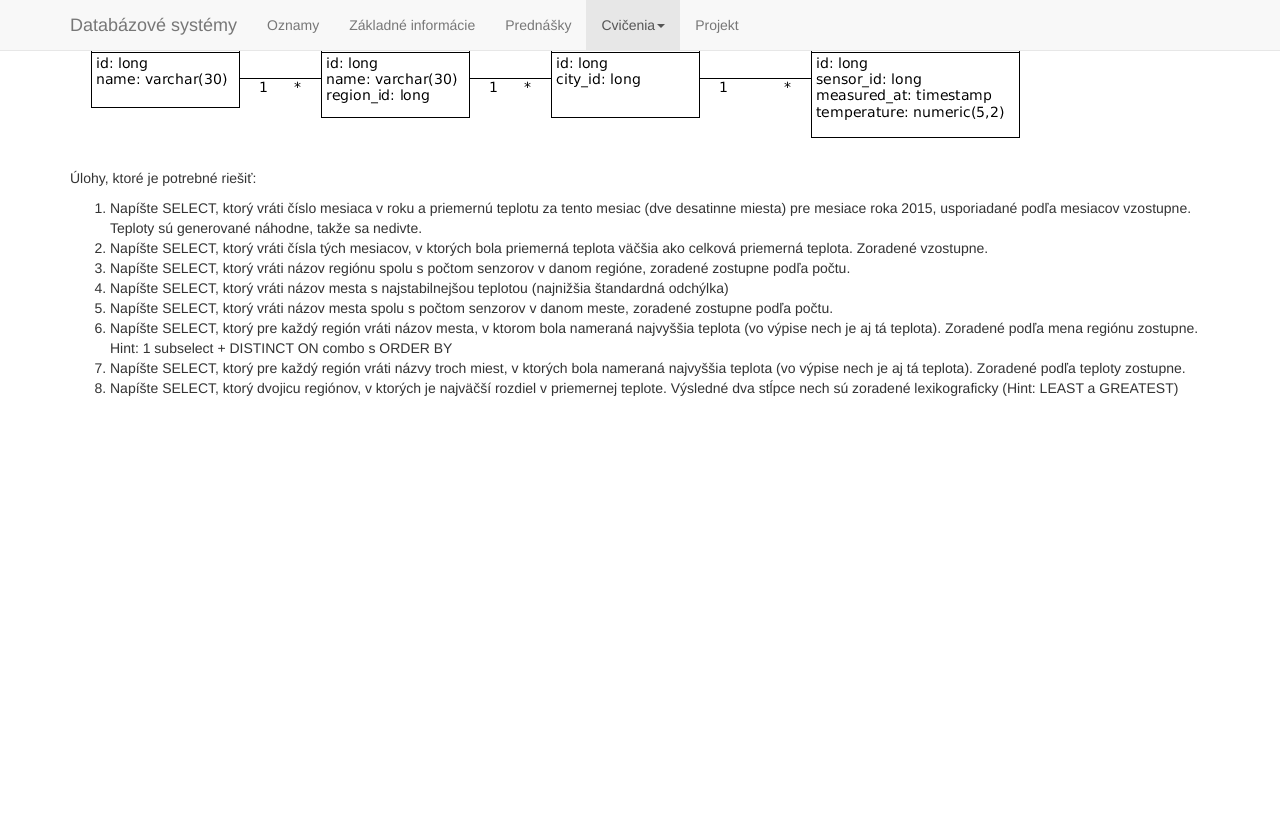
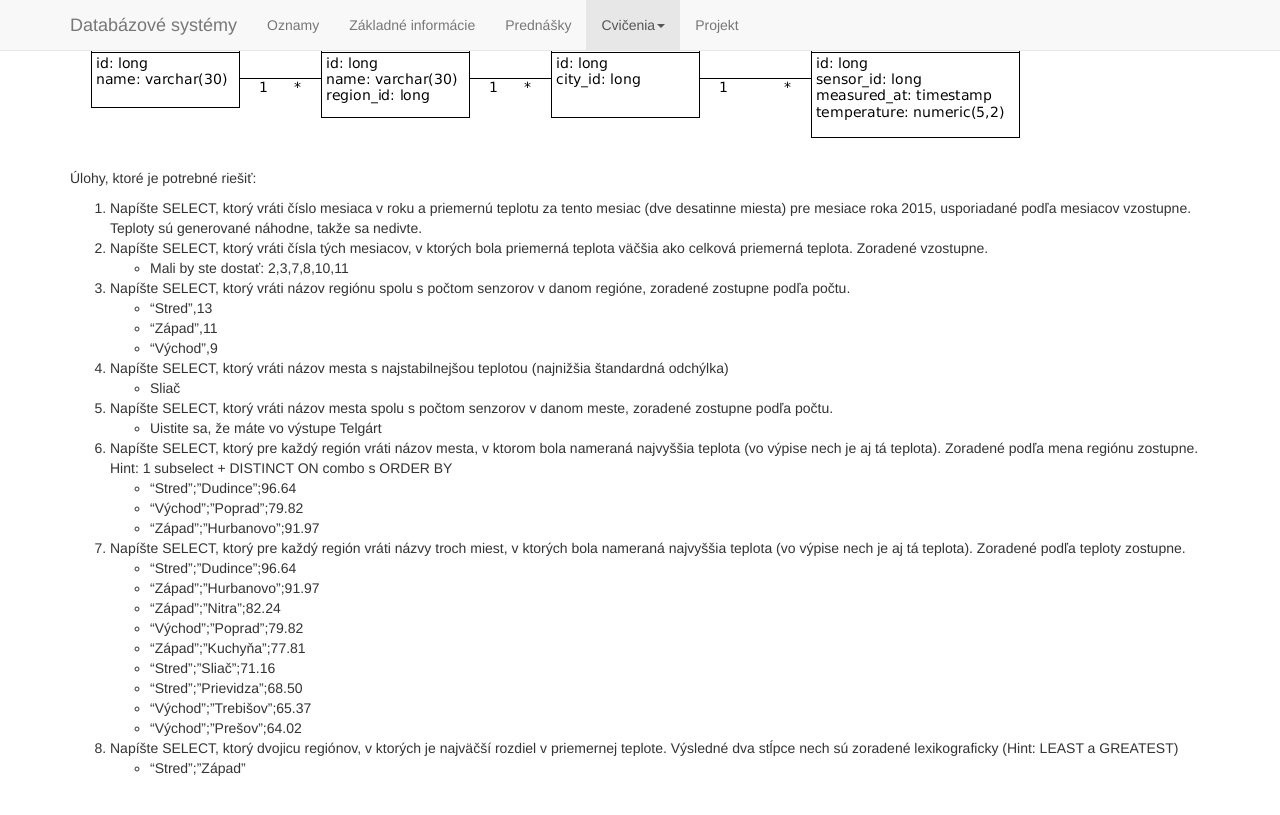
Before and after one commit to masusk/dbs-fiit.github.io, a Jekyll site: the page built from labs/_posts/2016-04-04-7-tyzden.md, in a window 1280 px wide and 900 px high, scrolled down 285 px. Shown: the top 815 px of the window. Built offline with Jekyll 4.4.1, drawn with Linux system fonts in a browser that asks for light colours; nearby versions of some CDN libraries.

Commit message:
Publish results for labs#07.

```diff
--- a/labs/_posts/2016-04-04-7-tyzden.md
+++ b/labs/_posts/2016-04-04-7-tyzden.md
@@ -21,9 +21,28 @@ Je to dump nasledovnej schémy:
 
 1. Napíšte SELECT, ktorý vráti číslo mesiaca v roku a priemernú teplotu za tento mesiac (dve desatinne miesta) pre mesiace roka 2015, usporiadané podľa mesiacov vzostupne. Teploty sú generované náhodne, takže sa nedivte.
 2. Napíšte SELECT, ktorý vráti čísla tých mesiacov, v ktorých bola priemerná teplota väčšia ako celková priemerná teplota. Zoradené vzostupne.
+  * Mali by ste dostať: 2,3,7,8,10,11
 3. Napíšte SELECT, ktorý vráti názov regiónu spolu s počtom senzorov v danom regióne, zoradené zostupne podľa počtu.
+  * "Stred",13
+  * "Západ",11
+  * "Východ",9
 4. Napíšte SELECT, ktorý vráti názov mesta s najstabilnejšou teplotou (najnižšia štandardná odchýlka)
+  * Sliač
 5. Napíšte SELECT, ktorý vráti názov mesta spolu s počtom senzorov v danom meste, zoradené zostupne podľa počtu.
+  * Uistite sa, že máte vo výstupe Telgárt
 6. Napíšte SELECT, ktorý pre každý región vráti názov mesta, v ktorom bola nameraná najvyššia teplota (vo výpise nech je aj tá teplota). Zoradené podľa mena regiónu zostupne. Hint: 1 subselect + DISTINCT ON combo s ORDER BY
+  * "Stred";"Dudince";96.64
+  * "Východ";"Poprad";79.82
+  * "Západ";"Hurbanovo";91.97
 7. Napíšte SELECT, ktorý pre každý región vráti názvy troch miest, v ktorých bola nameraná najvyššia teplota (vo výpise nech je aj tá teplota). Zoradené podľa teploty zostupne.
+  * "Stred";"Dudince";96.64
+  * "Západ";"Hurbanovo";91.97
+  * "Západ";"Nitra";82.24
+  * "Východ";"Poprad";79.82
+  * "Západ";"Kuchyňa";77.81
+  * "Stred";"Sliač";71.16
+  * "Stred";"Prievidza";68.50
+  * "Východ";"Trebišov";65.37
+  * "Východ";"Prešov";64.02
 8. Napíšte SELECT, ktorý dvojicu regiónov, v ktorých je najväčší rozdiel v priemernej teplote. Výsledné dva stĺpce nech sú zoradené lexikograficky (Hint: LEAST a GREATEST)
+  * "Stred";"Západ"
```
